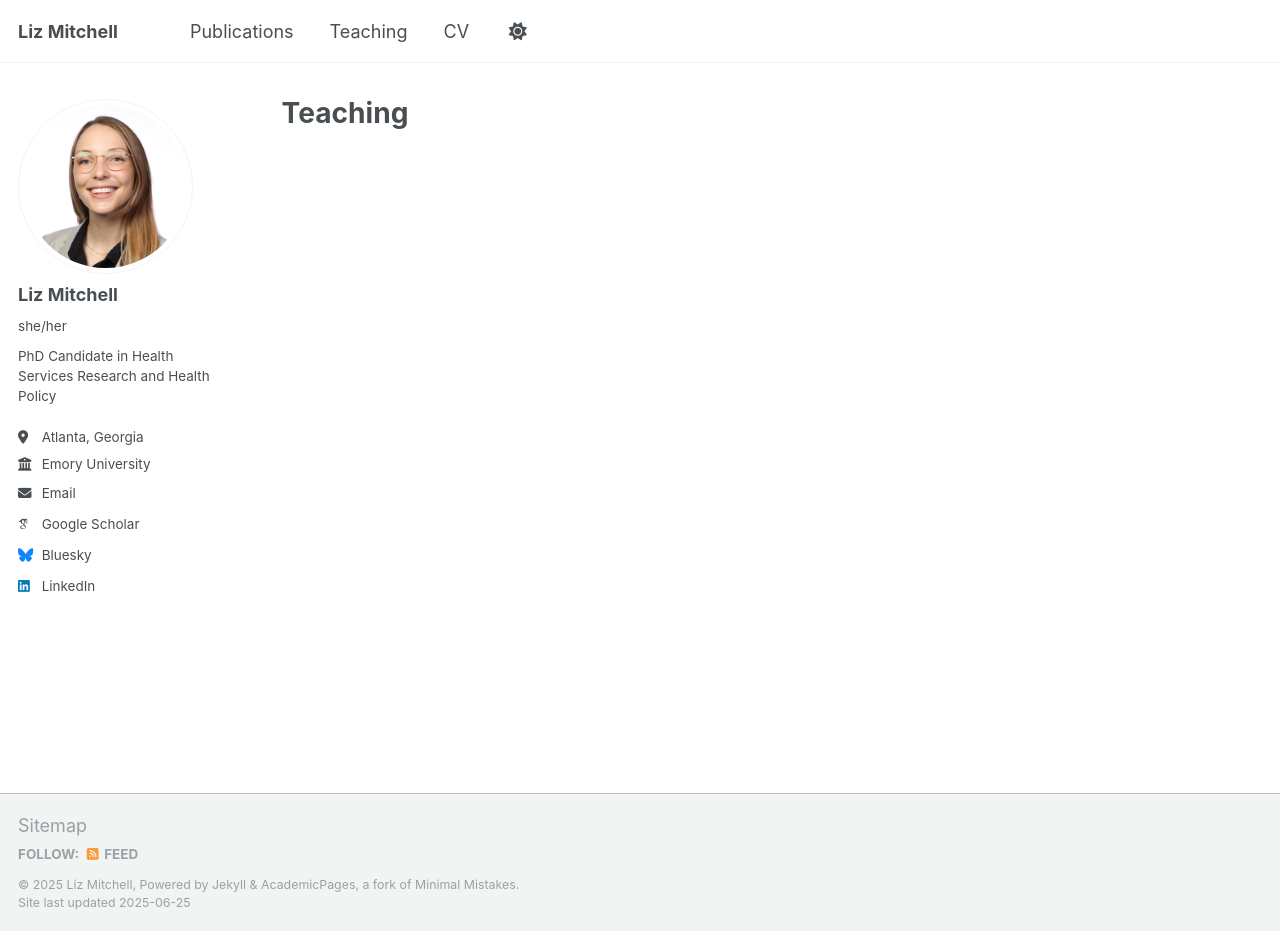
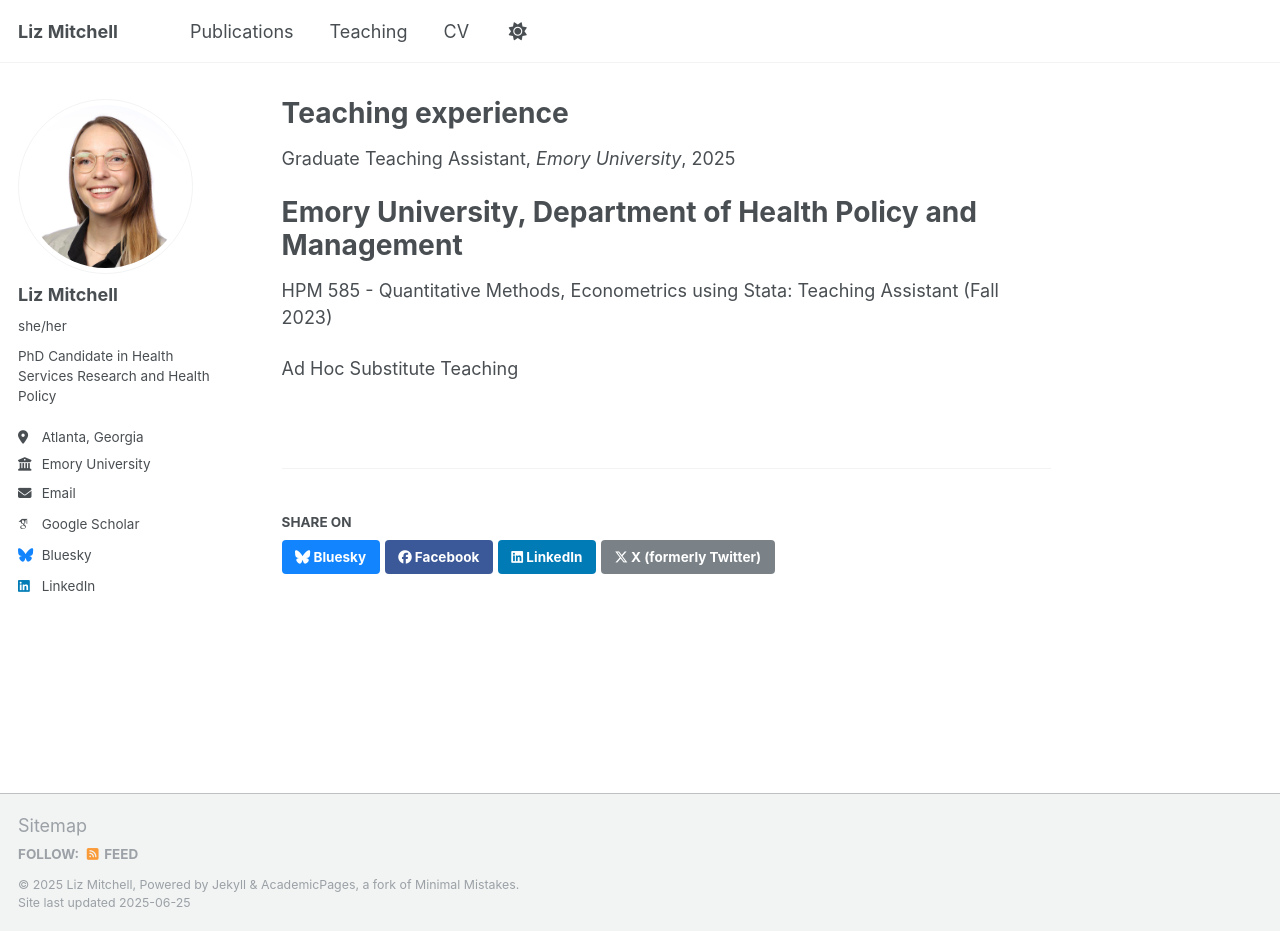
Before and after one commit to emitchell16/site, a Jekyll site: the page built from _teaching/graduate-ta.md, in a window 1280 px wide and 931 px high. Built offline with Jekyll 4.4.1, drawn with Linux system fonts in a browser that asks for light colours; some web fonts are replaced; a file with an impossible date is left out; part of the change alters nothing that is shown.

Commit message:
Update graduate-ta.md

```diff
--- a/_teaching/graduate-ta.md
+++ b/_teaching/graduate-ta.md
@@ -4,7 +4,6 @@ collection: teaching
 type: "Graduate Teaching Assistant"
 permalink: /teaching/
 venue: "Emory University"
-date: "2023-present"
 ---
 
 Emory University, Department of Health Policy and Management
```
